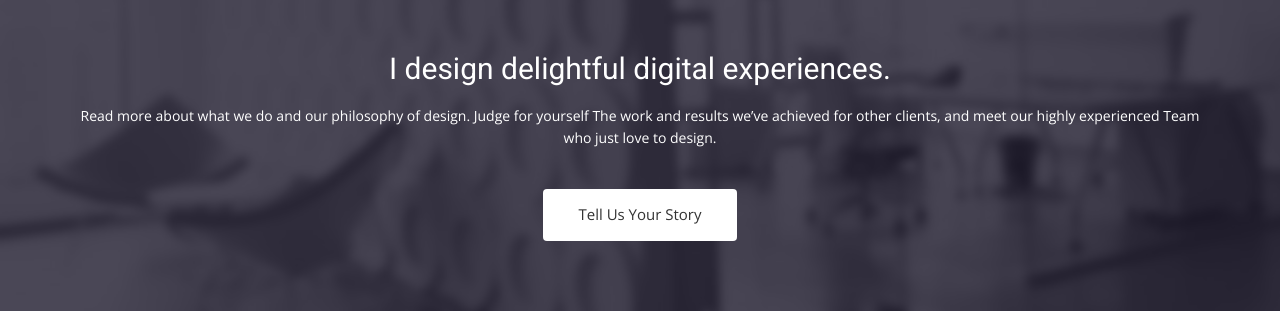
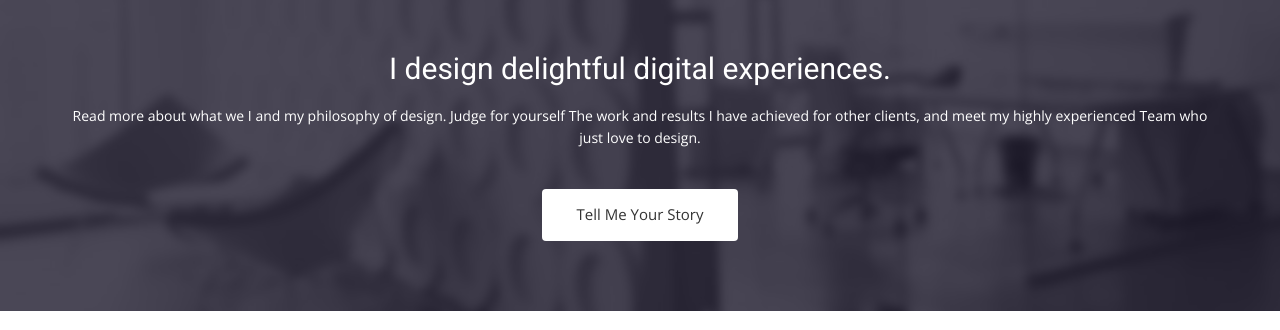
Before and after one commit to Kingslayyerr/Kingslayyerr.github.io, a Jekyll site: the page built from index.html, in a window 1280 px wide and 900 px high, scrolled down 2806 px. Shown: the part 154-484 px from the top of the window. Built offline with Jekyll 4.4.1, drawn with Linux system fonts in a browser that asks for light colours; nearby versions of some CDN libraries; some web fonts are replaced.

Commit message:
added stuff to landing page

```diff
--- a/index.html
+++ b/index.html
@@ -129,8 +129,8 @@ permalink: /
       <div class="col-md-12">
         <div class="block">
           <h2>I design delightful digital experiences.</h2>
-          <p>Read more about what we do and our philosophy of design. Judge for yourself The work and results we’ve achieved for other clients, and meet our highly experienced Team who just love to design.</p>
-          <a class="btn btn-default btn-call-to-action" href="#" >Tell Us Your Story</a>
+          <p>Read more about what we I and my philosophy of design. Judge for yourself The work and results I have achieved for other clients, and meet my highly experienced Team who just love to design.</p>
+          <a class="btn btn-default btn-call-to-action" href="#" >Tell Me Your Story</a>
         </div>
       </div>
     </div>
@@ -186,7 +186,7 @@ permalink: /
           <div id="testimonial-slider" class="owl-carousel">
             <div>
                 <img src="img/cotation.png" alt="IMG">
-                <p>"This Company created an e-commerce site with the tools to make our business a success, with innovative ideas we feel that our site has unique elements that make us stand out from the crowd."</p>
+                <p>"This Company created an e-commerce site with the tools to make my business a success, with innovative ideas I feel that my site has unique elements that make me stand out from the crowd."</p>
                 <div class="user">
                   <img src="img/item-img1.jpg" alt="Pepole">
                   <p><span>Rose Ray</span> CEO-Themefisher</p>
```
